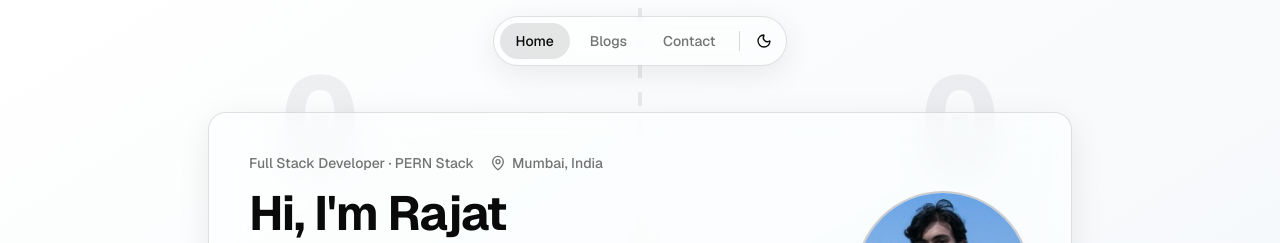
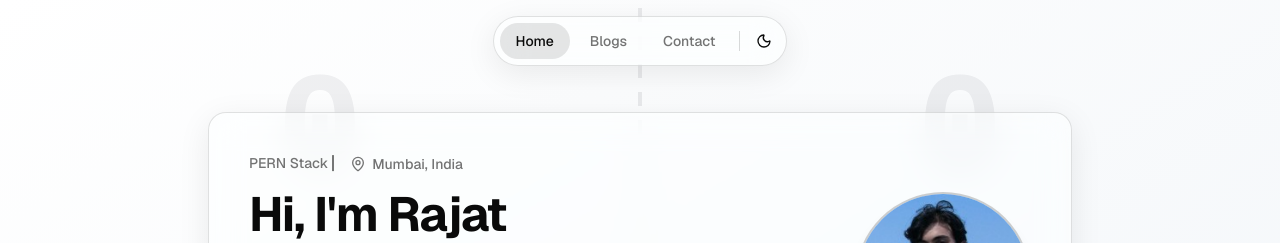
Before and after one commit to Rajat-web-server/Rajat_Portfolio, a Next.js app: page / in a window 1280 px wide. Shown: the top 243 px of the page. Built offline with nearby package versions, Linux system fonts and the light colour scheme; no server answers.

Commit message:
add typing text effect in hero section

```diff
--- a/src/components/sections/hero.tsx
+++ b/src/components/sections/hero.tsx
@@ -10,6 +10,7 @@ import { MapPin } from "lucide-react";
 import type { ReactNode } from "react";
 import { useState } from "react";
 import Image from "next/image";
+import { TypingText } from "./typing-text";
 
 function Avatar() {
   const [failed, setFailed] = useState(false);
@@ -47,7 +48,7 @@ export function Hero({ children }: { children?: ReactNode }) {
           <div className="flex flex-col-reverse items-start gap-8 sm:flex-row sm:items-center sm:justify-between">
             <div className="space-y-4">
               <div className="flex flex-wrap items-center gap-x-4 gap-y-1 text-sm font-medium text-muted-foreground">
-                <p>{siteConfig.tagline}</p>
+                <TypingText words={siteConfig.roles} />
                 <p className="flex items-center gap-1.5">
                   <MapPin className="size-4" />
                   {siteConfig.location}
--- /dev/null
+++ b/src/components/sections/typing-text.tsx
@@ -0,0 +1,67 @@
+"use client";
+
+import { useEffect, useState } from "react";
+import { useMediaQuery } from "@/hooks/use-media-query";
+import { cn } from "@/lib/utils";
+
+type Props = {
+  words: string[];
+  typeSpeed?: number; // ms per character typed
+  deleteSpeed?: number; // ms per character deleted
+  holdFor?: number; // ms to pause on a finished word
+  className?: string;
+};
+
+export function TypingText({
+  words,
+  typeSpeed = 75,
+  deleteSpeed = 40,
+  holdFor = 1600,
+  className,
+}: Props) {
+  const reduceMotion = useMediaQuery("(prefers-reduced-motion: reduce)");
+  const [index, setIndex] = useState(0);
+  const [text, setText] = useState("");
+  const [deleting, setDeleting] = useState(false);
+
+  useEffect(() => {
+    if (reduceMotion || words.length === 0) return;
+
+    const word = words[index];
+    let delay = deleting ? deleteSpeed : typeSpeed;
+    let next: () => void;
+
+    if (!deleting && text === word) {
+      delay = holdFor; // finished typing: pause, then start deleting
+      next = () => setDeleting(true);
+    } else if (deleting && text === "") {
+      delay = 350; // empty: short beat, then the next word
+      next = () => {
+        setDeleting(false);
+        setIndex((i) => (i + 1) % words.length);
+      };
+    } else {
+      next = () =>
+        setText(word.slice(0, text.length + (deleting ? -1 : 1)));
+    }
+
+    const id = setTimeout(next, delay);
+    return () => clearTimeout(id);
+  }, [text, deleting, index, words, reduceMotion, typeSpeed, deleteSpeed, holdFor]);
+
+  // Reduced motion: no animation, just show everything
+  if (reduceMotion) {
+    return <span className={className}>{words.join(" · ")}</span>;
+  }
+
+  return (
+    <span className={cn("inline-flex min-h-[1.5em] items-center", className)}>
+      {/* screen readers and crawlers get the full list once, not letter by letter */}
+      <span className="sr-only">{words.join(", ")}</span>
+      <span aria-hidden>
+        {text}
+        <span className="ml-1 inline-block h-[1.1em] w-[2px] translate-y-[0.15em] animate-pulse bg-current" />
+      </span>
+    </span>
+  );
+}
```
